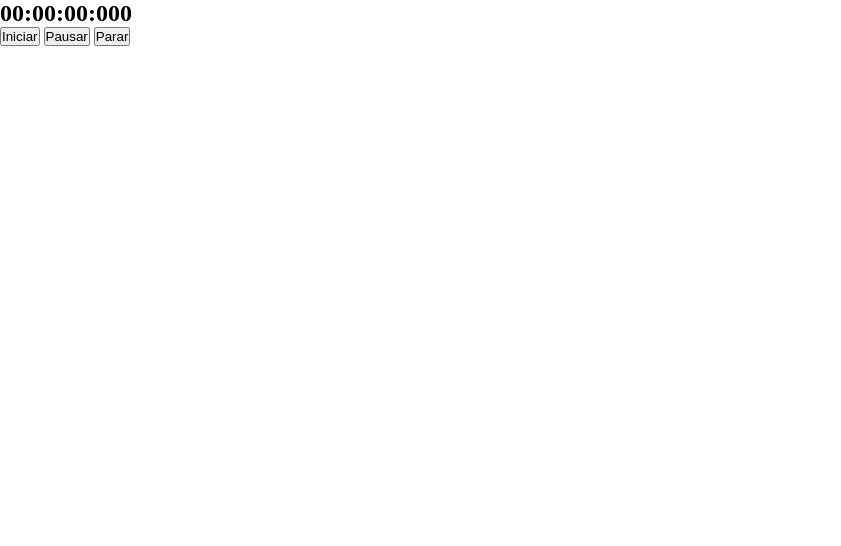
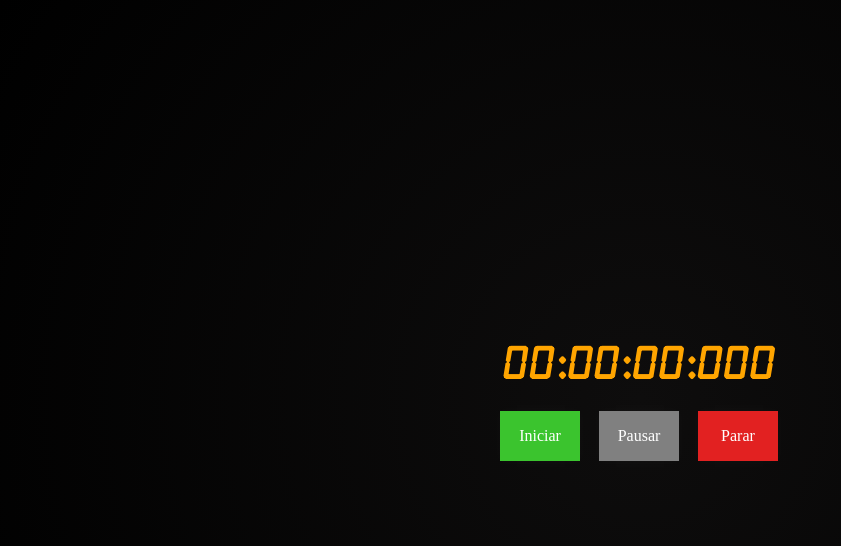
Before and after one commit to davibcavalcante/cronometro, a plain HTML site: page index.html in a window 1280 px wide. Shown: the whole page, without its empty margins (0-841 px from the left). Drawn offline with Linux system fonts and the light colour scheme.

Commit message:
New model

```diff
--- a/style.css
+++ b/style.css
@@ -2,3 +2,59 @@
     margin: 0px;
     padding: 0px;
 }
+
+@font-face {
+    font-family: 'clock';
+    src: url(fontes/alarm\ clock.ttf) format(truetype);
+}
+
+body {
+    color: rgb(0, 0, 0);
+}
+
+section {
+    background-image: radial-gradient(circle, rgb(14, 13, 13), black);
+    width: 100%;
+    height: 100vh;
+    position: absolute;
+}
+
+main {
+    max-width: 300px;
+    position: relative;
+    top: 50%;
+    left: 50%;
+
+    transform: translate(-50%, -50%);
+}
+
+main > h1 {
+    text-align: center;
+    font-family: clock, 'Times New Roman', Times, serif;
+    font-size: 2.8em;
+    color: orange;
+    margin-bottom: 20px;
+}
+
+button {
+    color: white;
+    font-size: 1em;
+    font-family: 'Times New Roman', Times, serif;
+    width: 80px;
+    height: 50px;
+    margin: 0px 5px 0px 10px;
+    border: none;
+    box-shadow: 0px 0px 10px rgba(255, 255, 255, 0.027);
+}
+
+.iniciar {
+    background-color: rgb(59, 196, 46);
+}
+
+.pausar {
+    background-color: gray;
+}
+
+.parar {
+    background-color: rgb(226, 33, 33);
+}
```
Also changed, not shown: script.js (line endings or trailing spaces).
